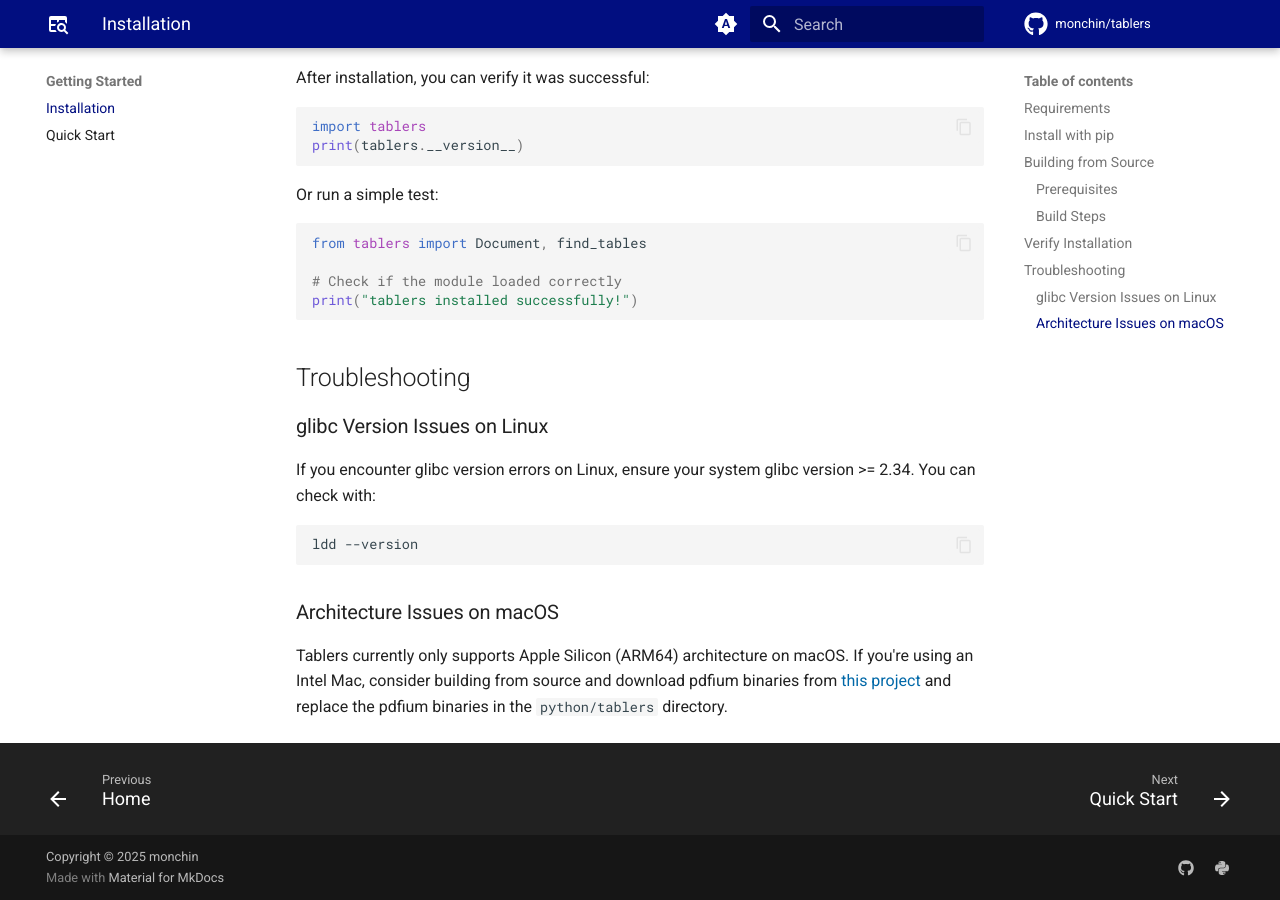
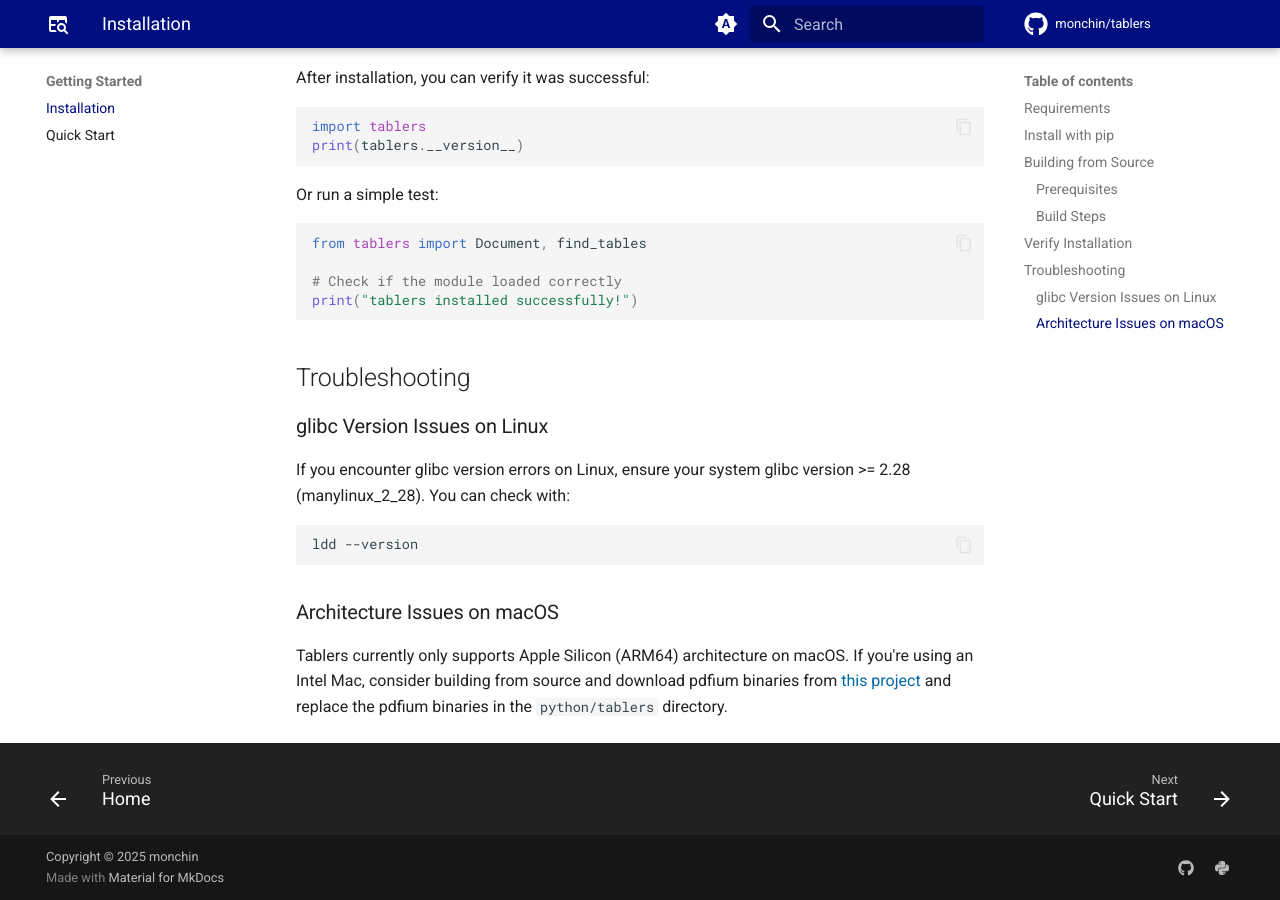
Before and after one commit to monchin/tablers, an MkDocs documentation site: the page built from docs/getting_started/installation.md, in a window 1280 px wide and 900 px high, scrolled down 1401 px. Built offline with MkDocs 1.6.1 and Material for MkDocs 9.7.7, drawn with Linux system fonts in a browser that asks for light colours; comment, search, counter and statistics services are not loaded; some of the changed text lies outside the part shown.

Commit message:
chore: update compatibility for Linux to glibc >= 2.28 and adjust build workflow

````diff
--- a/docs/getting_started/installation.md
+++ b/docs/getting_started/installation.md
@@ -7,7 +7,7 @@ Before installing Tablers, ensure your system meets the following requirements:
 - **Python**: >= 3.10
 - **Operating System**:
     - Windows (x64)
-    - Linux (x64), glibc >= 2.34
+    - Linux (x64), glibc >= 2.28 (manylinux_2_28)
     - macOS (ARM64 / Apple Silicon)
 
 ## Install with pip
@@ -75,7 +75,7 @@ print("tablers installed successfully!")
 
 ### glibc Version Issues on Linux
 
-If you encounter glibc version errors on Linux, ensure your system glibc version >= 2.34. You can check with:
+If you encounter glibc version errors on Linux, ensure your system glibc version >= 2.28 (manylinux_2_28). You can check with:
 
 ```bash
 ldd --version
--- a/pyproject.toml
+++ b/pyproject.toml
@@ -42,7 +42,7 @@ test = [
 
 [tool.maturin]
 python-source = "python"
-compatibility = "manylinux_2_34"
+compatibility = "manylinux_2_28"
 
 [tool.pdm.scripts]
 # need cargo, ruff, ty and rumdl
````
Also changed, not shown: README.md (+1 -1 lines), 1 other file.
